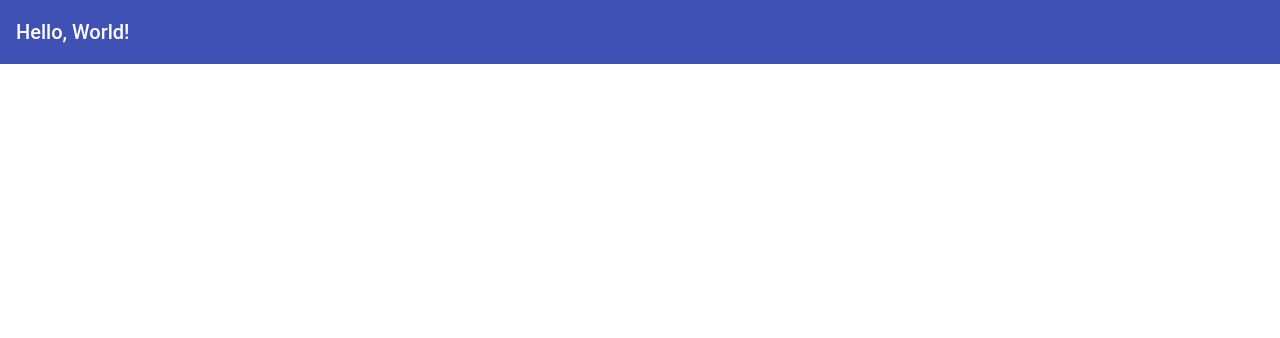
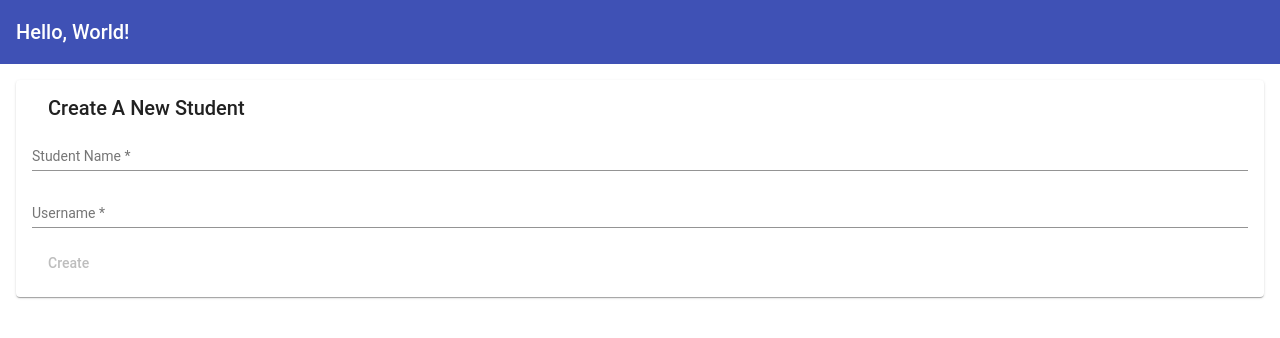
Before and after one commit to Rajalakshmi001/CourseRegistration-Couchbase, an Angular app in the folder frontend/CourseRegistration/: page /create-student in a window 1280 px wide. Before the commit this address led to /. Shown: the top 338 px of the page. Built offline with nearby package versions, Linux system fonts and the light colour scheme.

Commit message:
create student done

```diff
--- a/frontend/CourseRegistration/src/app/app-routing.module.ts
+++ b/frontend/CourseRegistration/src/app/app-routing.module.ts
@@ -3,6 +3,7 @@ import { CreateCourseComponent } from './components/create-course/create-course.
 import { NgModule } from '@angular/core';
 import { Routes, RouterModule } from '@angular/router';
 import { UserPageComponent } from './components/user-page/user-page.component';
+import { CreateStudentComponent } from './components/create-student/create-student.component';
 
 const routes: Routes = [{
   path: 'user',
@@ -15,6 +16,10 @@ const routes: Routes = [{
 {
   path: 'create-offering',
   component: CreateOfferingComponent,
+},
+{
+  path: 'create-student',
+  component: CreateStudentComponent,
 }];
 
 @NgModule({
--- a/frontend/CourseRegistration/src/app/app.module.ts
+++ b/frontend/CourseRegistration/src/app/app.module.ts
@@ -13,6 +13,7 @@ import { MatButtonModule } from '@angular/material/button';
 import { HttpModule, Http } from '@angular/http';
 import { CreateOfferingComponent } from './components/create-offering/create-offering.component';
 import { MatSelectModule } from '@angular/material/select';
+import { CreateStudentComponent } from './components/create-student/create-student.component';
 
 @NgModule({
   declarations: [
@@ -20,6 +21,7 @@ import { MatSelectModule } from '@angular/material/select';
     UserPageComponent,
     CreateCourseComponent,
     CreateOfferingComponent,
+    CreateStudentComponent,
   ],
   imports: [
     BrowserModule,
--- /dev/null
+++ b/frontend/CourseRegistration/src/app/components/create-student/create-student.component.html
@@ -0,0 +1,18 @@
+<mat-card>
+  <mat-card-header>
+    <mat-card-title>Create A New Student</mat-card-title>
+  </mat-card-header>
+
+  <mat-card-content>
+    <form [formGroup]="form">
+      <mat-form-field class="full-width-input">
+        <input matInput placeholder="Student Name" formControlName="name">
+      </mat-form-field>
+      <mat-form-field class="full-width-input">
+        <input matInput placeholder="Username" formControlName="username">
+      </mat-form-field>
+      <br/>
+      <button mat-button [disabled]="form.invalid" color="primary" (click)="createStudent()">Create</button>
+    </form>
+  </mat-card-content>
+</mat-card>
--- /dev/null
+++ b/frontend/CourseRegistration/src/app/components/create-student/create-student.component.ts
@@ -0,0 +1,27 @@
+import { FormGroup, FormControl, Validators } from '@angular/forms';
+import { Component, OnInit } from '@angular/core';
+
+@Component({
+  selector: 'app-create-student',
+  templateUrl: './create-student.component.html',
+  styleUrls: ['./create-student.component.scss']
+})
+export class CreateStudentComponent implements OnInit {
+
+  public form: FormGroup;
+
+  constructor() { }
+
+  ngOnInit() {
+    this.form = new FormGroup({
+      username: new FormControl('', Validators.required),
+      name: new FormControl('', Validators.required),
+      courses: new FormControl([]),
+    });
+  }
+
+  createStudent() {
+    console.log(this.form.value);
+  }
+
+}
--- a/frontend/CourseRegistration/src/styles.scss
+++ b/frontend/CourseRegistration/src/styles.scss
@@ -27,3 +27,9 @@ $course-registrartion-theme: mat-light-theme($course-registrartion-primary, $cou
 body {
     margin: 0;
 }
+mat-card {
+    margin: 16px;
+    .full-width-input {
+        width: 100%;
+    }
+}
```
Also changed, not shown: frontend/CourseRegistration/src/app/components/create-student/create-student.component.scss (added), 1 other file (tests, documents, lock files or other folders).
